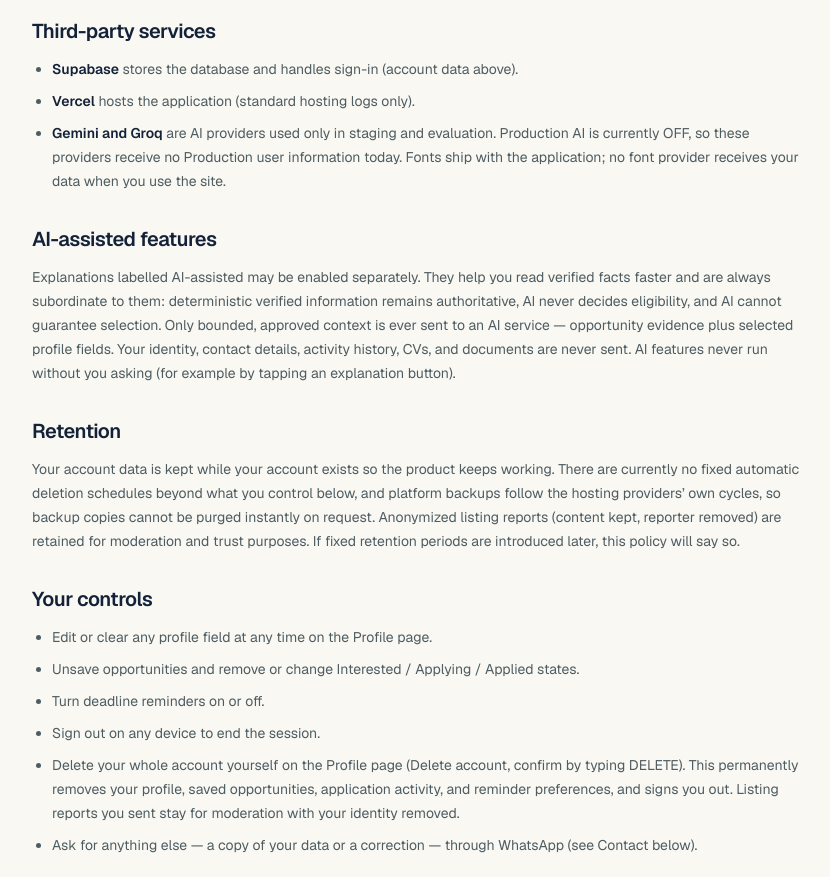
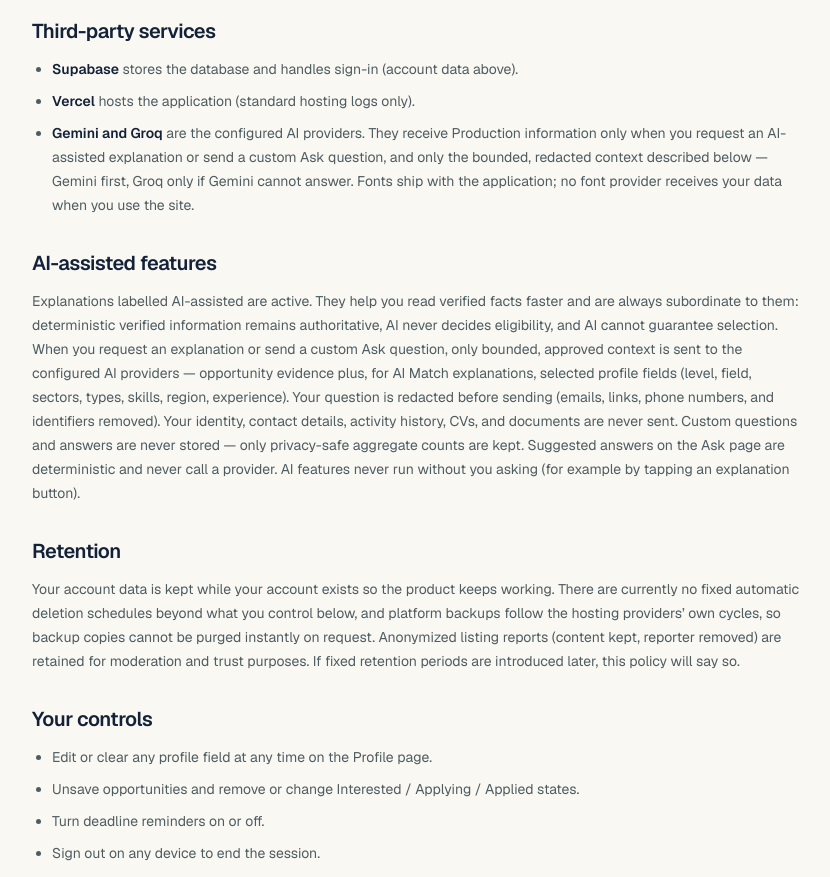
Before and after one commit to mohamedalizan2025-cpu/techopportunity-tanzania, a Next.js app: page /privacy in a window 1280 px wide. Shown: the part 1420-2297 px from the top of the page, without its empty margins (224-1054 px from the left). Built offline with nearby package versions, Linux system fonts and the light colour scheme; no server answers.

Commit message:
Prod AI activation readiness: active-AI privacy wording, kill-switch doc correction, synced trust pin (production OFF, branch only)

```diff
--- a/app/privacy/page.tsx
+++ b/app/privacy/page.tsx
@@ -141,9 +141,11 @@ export default function PrivacyPage() {
             </li>
             <li>
               <span className="font-semibold text-[var(--foreground)]">Gemini and Groq</span> are
-              AI providers used only in staging and evaluation. Production AI
-              is currently OFF, so these providers receive no Production user
-              information today. Fonts ship with the application; no font
+              the configured AI providers. They receive Production information
+              only when you request an AI-assisted explanation or send a
+              custom Ask question, and only the bounded, redacted context
+              described below — Gemini first, Groq only if Gemini cannot
+              answer. Fonts ship with the application; no font
               provider receives your data when you use the site.
             </li>
           </ul>
@@ -151,15 +153,22 @@ export default function PrivacyPage() {
 
         <Section id="privacy-ai" title="AI-assisted features">
           <p>
-            Explanations labelled AI-assisted may be enabled separately. They
+            Explanations labelled AI-assisted are active. They
             help you read verified facts faster and are always subordinate to
             them: deterministic verified information remains authoritative,
             AI never decides eligibility, and AI cannot guarantee selection.
-            Only bounded, approved context is ever sent to an AI service —
-            opportunity evidence plus selected profile fields. Your identity,
-            contact details, activity history, CVs, and documents are never
-            sent. AI features never run without you asking (for example by
-            tapping an explanation button).
+            When you request an explanation or send a custom Ask question,
+            only bounded, approved context is sent to the configured AI
+            providers — opportunity evidence plus, for AI Match
+            explanations, selected profile fields (level, field, sectors,
+            types, skills, region, experience). Your question is redacted
+            before sending (emails, links, phone numbers, and identifiers
+            removed). Your identity, contact details, activity history, CVs,
+            and documents are never sent. Custom questions and answers are
+            never stored — only privacy-safe aggregate counts are kept.
+            Suggested answers on the Ask page are deterministic and never
+            call a provider. AI features never run without you asking (for
+            example by tapping an explanation button).
           </p>
         </Section>
 
```
Also changed, not shown: 3 other files (tests, documents, lock files or other folders).
